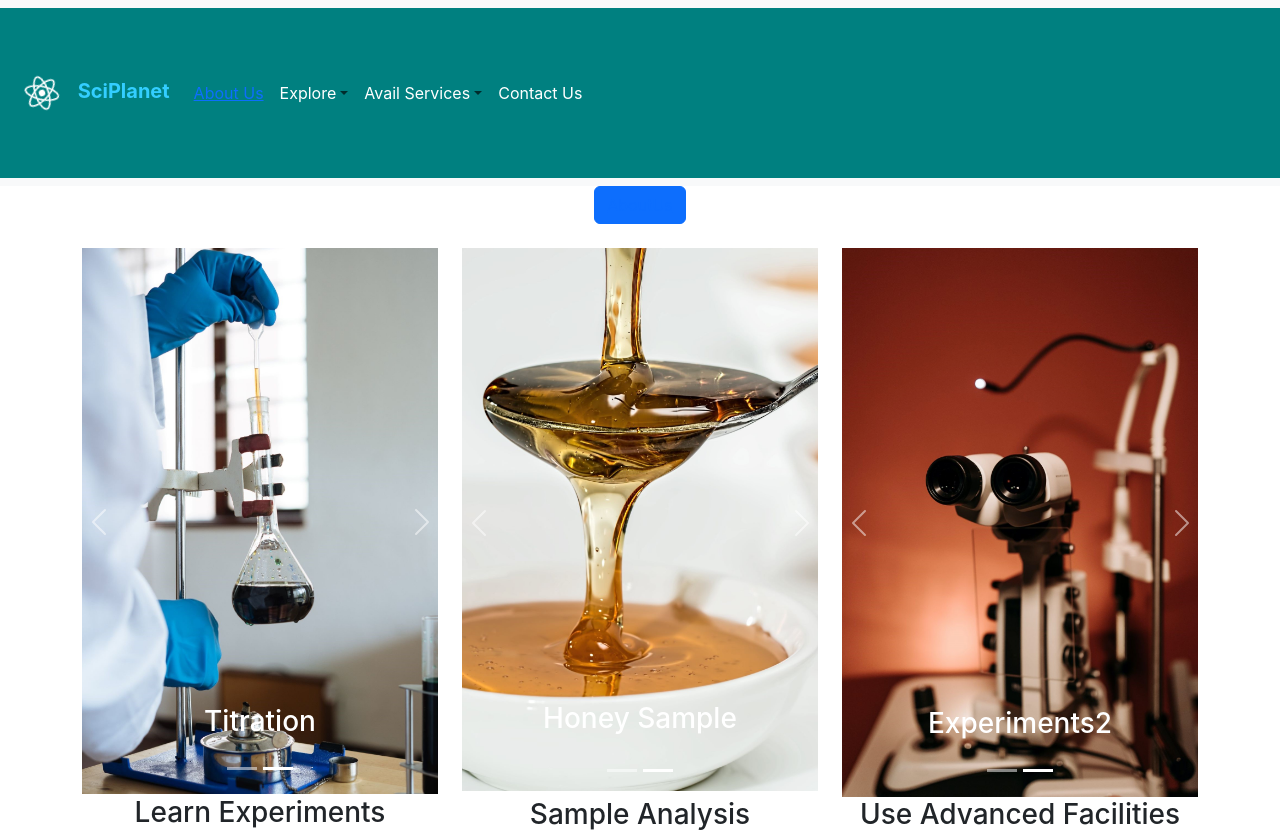
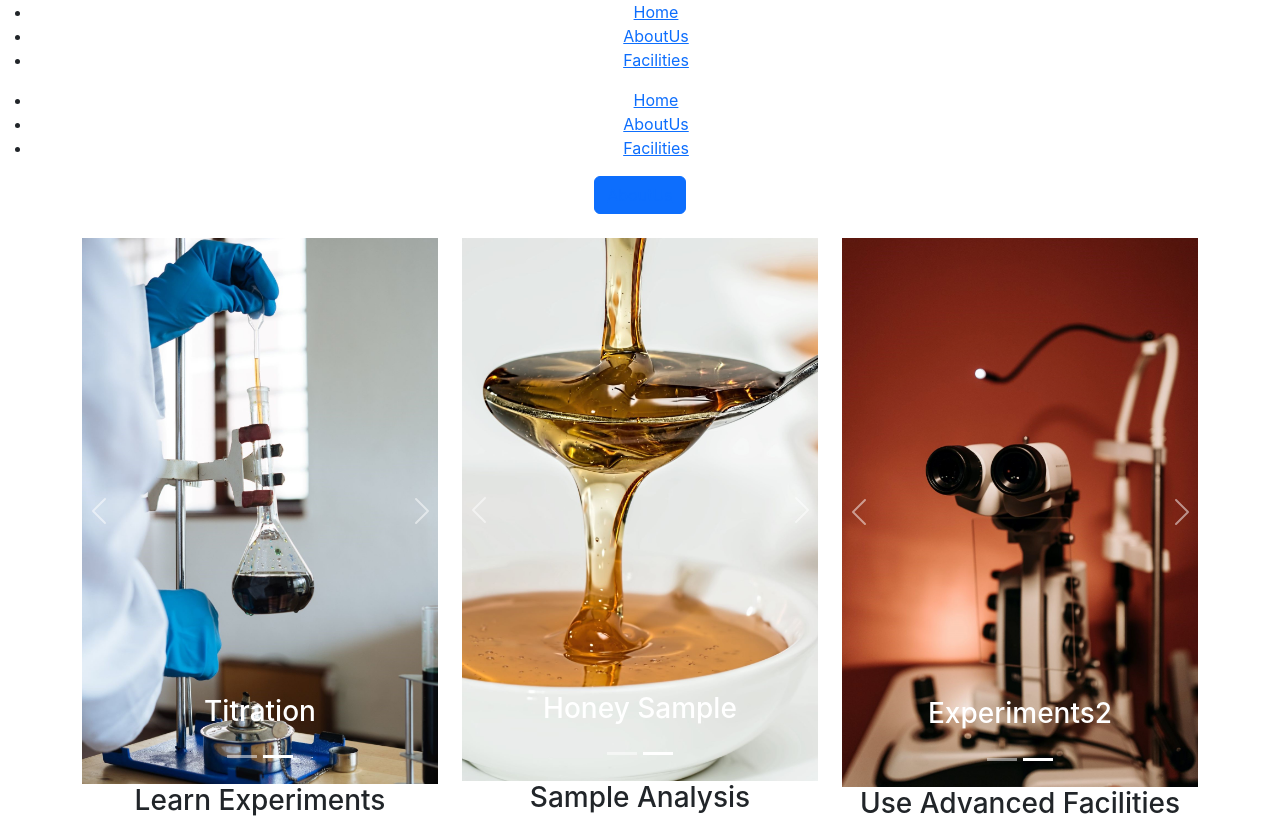
Before and after one commit to Saad-Rahman-Warsi/sciplanet, a React (Create React App) app: page /#/ in a window 1280 px wide. Shown: the top 832 px of the page. Built offline with nearby package versions, Linux system fonts and the light colour scheme.

Commit message:
Update PageHeader.js

```diff
--- a/src/PageHeader.js
+++ b/src/PageHeader.js
@@ -11,38 +11,22 @@ import logo from './logo.svg';
 function PageHeader() {
   return (
     <div>
-    <Navbar expand="lg" className="bg-body-tertiary">
-      <Container fluid style={{
-          backgroundColor: 'Teal', color:'White'
-        }}>
-        <Navbar.Brand href="https://saad-rahman-warsi.github.io/sciplanet/" style={{color: '#33CEFF'}}>
-            <img alt="" src={logo} width="60"  className="App-logo"  />{' '}
-            <b>SciPlanet</b>
-        </Navbar.Brand>
-
-        <Navbar.Toggle aria-controls="basic-navbar-nav" />
-        <Navbar.Collapse id="basic-navbar-nav" style={{color: 'White' }}>
-          <Nav className="me-auto">
-            <Nav.Link href="" style={{color: 'White'}}><Link to="/AboutUs">About Us</Link></Nav.Link>
-
-            <NavDropdown title={ <span className="text-white my-auto">Explore</span> } id="basic-nav-dropdown">
-              <NavDropdown.Item href="/Facilities">Learn Experiments</NavDropdown.Item>
-              <NavDropdown.Item href="/Facilities">Sample Analysis</NavDropdown.Item>
-              <NavDropdown.Item href="/Facilities">Use Advanced Facilities</NavDropdown.Item>
-            </NavDropdown>
-
-            <NavDropdown title={ <span className="text-white my-auto">Avail Services</span> } id="basic-nav-dropdown">
-              <NavDropdown.Item href="#action/3.1">Learn Experiments</NavDropdown.Item>
-              <NavDropdown.Item href="#action/3.2">Sample Analysis</NavDropdown.Item>
-              <NavDropdown.Item href="#action/3.3">Use Advanced Facilities</NavDropdown.Item>
-            </NavDropdown>
-
-            <Nav.Link href="#link" style={{color: 'White'}}>Contact Us</Nav.Link>
-
-          </Nav>
-        </Navbar.Collapse>
-      </Container>
-    </Navbar>
+    <div>
+<nav>
+        <ul>
+          <li>
+            <Link to="/">Home</Link>
+          </li>
+          <li>
+            <Link to="/AboutUs">AboutUs</Link>
+          </li>
+          <li>
+            <Link to="/Facilities">Facilities</Link>
+          </li>
+        </ul>
+      </nav>
+      <Outlet />
+      </div>
     <Button variant="primary"><Link to="/AboutUs">AboutUs</Link></Button>{' '}
     </div>
   );
```
